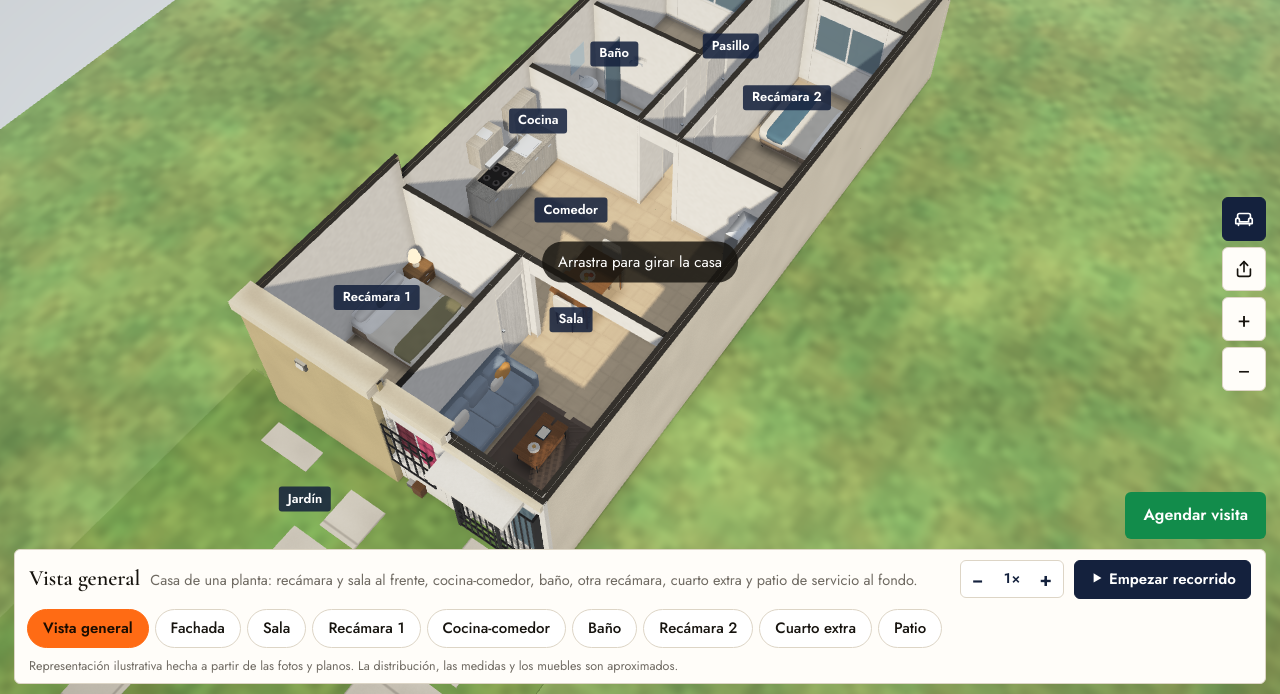
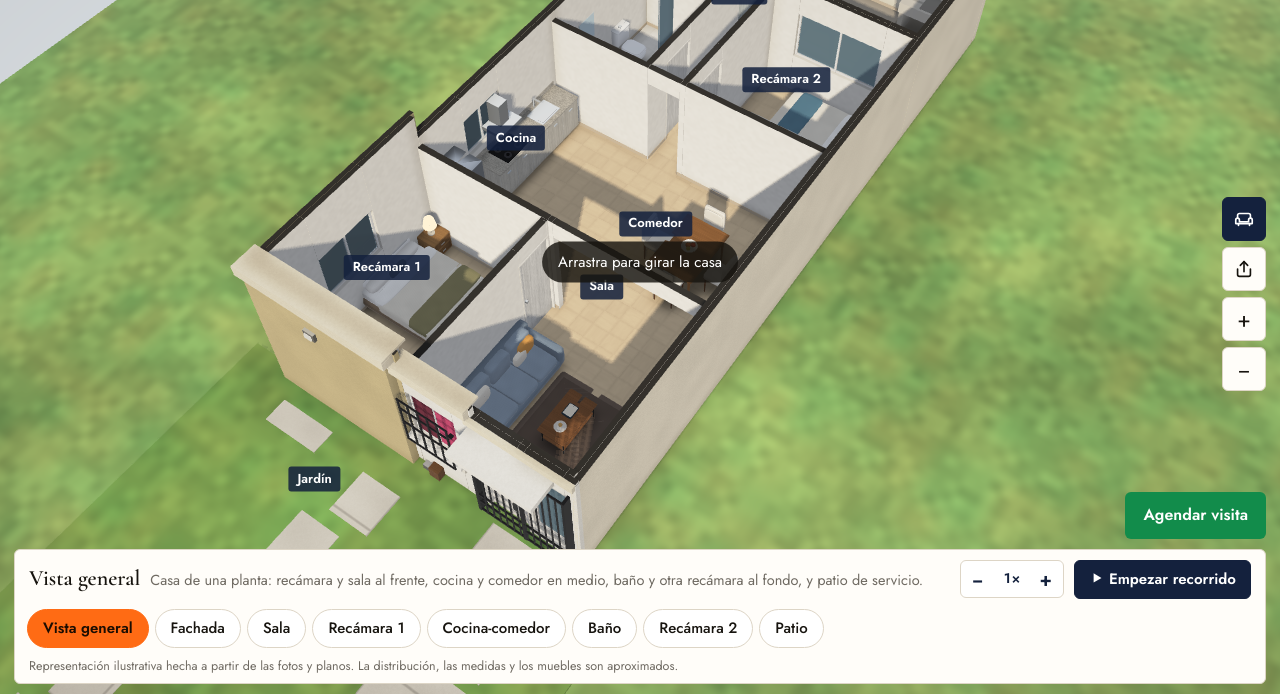
Before and after one commit to GRGROUPS/grgroup, a plain HTML site: page recorrido/GR-001/index.html in a window 1280 px wide. Shown: the part 106-800 px from the top of the page. Drawn offline with nearby package versions, Linux system fonts and the light colour scheme; animation ran at ten frames a second.

Commit message:
Recorrido GR-001: distribución aprobada (recámara y sala al frente, cocina-comedor, baño, pasillo y recámara al fondo, patio; sin cuarto extra)
Co-Authored-By: Claude Opus 5.5 <noreply@anthropic.com>
Claude-Session: https://claude.ai/code/session_015jASTLuN19CLpZQjjndm2Y

```diff
--- a/recorrido/GR-001/index.html
+++ b/recorrido/GR-001/index.html
@@ -61,7 +61,7 @@
 
 <script>window.TOUR_META={"code": "GR-001", "name": "Casa en Rancho San Pedro", "precio": "$1,050,000", "url": "https://grgroups.github.io/grgroup/recorrido/GR-001/", "fotos": "../../fotos/GR-001/"};</script>
 <script src="../visor.js?v=1794680191"></script>
-<script src="plan.js?v=1794680525"></script>
+<script src="plan.js?v=1794680968"></script>
 <script src="../tour.js?v=1794680191"></script>
 </body>
 </html>
--- a/recorrido/GR-001/plan.js
+++ b/recorrido/GR-001/plan.js
@@ -1,5 +1,6 @@
-/* Casa en Rancho San Pedro (una planta, ampliada hasta ocupar casi todo el terreno de 84 m²; 86 m² de construcción, dentro de privada; para remodelar).
-   No hay plano: la distribución se armó con las fotos y la ficha; medidas aproximadas. Es una distribución propuesta (la original se amplió).
+/* Casa en Rancho San Pedro (una planta, ampliada; terreno de 84 m²; dentro de privada; para remodelar).
+   No hay plano: distribución aprobada por Iñaki (14 nov 2026): recámara y sala al frente, cocina y comedor en medio,
+   baño, pasillo y recámara al fondo, patio de servicio. Medidas aproximadas.
    El visor muestra la casa limpia, con muebles básicos. Metros. x = ancho visto desde la calle, z = fondo. La calle queda en z negativo. */
 (function(){
 // fotos: fachada color crema y blanca de una planta, puerta con reja negra y ventana con reja, jardín con losas, cocina con lavatrastes y
@@ -29,11 +30,11 @@ fb.push([4.98,.98,-.27,5.05,1.18,-.24,'#3a3a3a',{mat:16}]);
 // cortinas rosas detrás de la ventana
 fb.push([2.95,1.05,-.026,3.35,2.15,-.012,'#6e2b3e',{mat:7}],[3.39,1.05,-.026,3.79,2.15,-.012,'#c04d74',{mat:7}]);
 // azotea (se oculta en la vista general, cuando se quita el techo)
-fb.push([-.09,2.7,-.09,6.09,2.82,12.49,'#bdb7ab',{mat:25}]);
+fb.push([-.09,2.7,-.09,6.09,2.82,10.69,'#bdb7ab',{mat:25}]);
 // vecinos
-fb.push([-6.6,0,0,-.09,2.9,14,'#e9e8e4',{mat:11}],[6.09,0,0,12,2.9,14,'#e9e8e4',{mat:11}]);
+fb.push([-6.6,0,0,-1.0,2.9,14,'#e9e8e4',{mat:11}],[6.09,0,0,12,2.9,14,'#e9e8e4',{mat:11}]);
 var plan={
-  sky:'#dfe4e8', center:[3,0,7], frame:'#e8e8e6', tile:.33, gloss:.4, wallOut:EXT, wallMat:14, wallIn:'#f1eee6', zoclo:'#cdbfaa',
+  sky:'#dfe4e8', center:[3,0,6], frame:'#e8e8e6', tile:.33, gloss:.4, wallOut:EXT, wallMat:14, wallIn:'#f1eee6', zoclo:'#cdbfaa',
   ground:[
     [-10,-0.09,-16,17,26,'#8fae6b',2],
     [-10,-0.06,-16,17,-8.0,'#6d6f72',0],
@@ -47,8 +48,8 @@ var plan={
     [1.15,-0.03,-4.9,1.95,-4.05,'#c9c5bc',3],[.8,-0.03,-6.0,1.6,-5.15,'#c9c5bc',3],[.45,-0.03,-7.1,1.25,-6.25,'#c9c5bc',3],
     [.2,-0.03,-1.0,1.3,-.55,'#c9c5bc',3]
   ],
-  floors:[[0,0,6,7.4,T],[0,7.4,2.7,9.6,'#e6e2da'],[0,9.6,2.7,12.4,T],[2.7,7.4,6,12.4,T],[0,12.4,6,14,'#a49c8f',3]],
-  ceilings:[[0,0,6,12.4]],
+  floors:[[0,0,6,7.4,T],[0,7.4,2.2,10.6,'#e6e2da'],[2.2,7.4,6,10.6,T],[0,10.6,6,14,'#a49c8f',3]],
+  ceilings:[[0,0,6,10.6]],
   walls:[
     /* fachada en tres volúmenes de distinta altura */
     {ax:'x',c:0,from:0,to:2.8,t:.18,h:3.2,out:-1,color:BEI},
@@ -57,27 +58,25 @@ var plan={
     {ax:'x',c:0,from:4.15,to:6,t:.18,h:2.75,out:-1,color:BLA,open:[
       {from:4.3,to:5.08,head:2.15,kind:'door',hinge:'to',ang:0,color:DOOR,mat:6},
       {from:5.2,to:5.88,sill:.35,head:2.15,kind:'window',mid:false}]},
-    {ax:'z',c:0,from:0,to:3.6,t:.18,h:3.2,color:BEI},
-    {ax:'z',c:0,from:3.6,to:14,t:.18,h:2.7},
+    /* costado izquierdo: ventana de la recámara 1 y de la cocina */
+    {ax:'z',c:0,from:0,to:3.6,t:.18,h:3.2,color:BEI,open:[{from:1.0,to:2.3,sill:1.0,head:2.1,kind:'window'}]},
+    {ax:'z',c:0,from:3.6,to:10.6,t:.18,h:2.7,open:[{from:4.7,to:5.7,sill:1.15,head:2.1,kind:'window'}]},
+    {ax:'z',c:0,from:10.6,to:14,t:.18,h:2.4},
     {ax:'z',c:6,from:0,to:14,t:.18,h:2.7},
-    /* fondo: patio de servicio */
     {ax:'x',c:14,from:0,to:6,t:.18,h:2.4},
-    /* recámara al frente (detrás del bloque crema) | sala */
+    /* recámara 1 | sala */
     {ax:'z',c:2.8,from:0,to:3.6,open:[{from:2.75,to:3.5,head:2.1,kind:'door',hinge:'to',ang:0,color:DOOR,mat:6}]},
-    /* recámara y sala | cocina-comedor */
-    {ax:'x',c:3.6,from:0,to:6,open:[{from:3.0,to:5.8,head:2.1,kind:'gap'}]},
-    /* cocina-comedor | recámaras, baño y pasillo */
-    {ax:'x',c:7.4,from:0,to:6,open:[{from:2.7,to:3.6,head:2.1,kind:'gap'}]},
-    {ax:'z',c:2.7,from:7.4,to:12.4,open:[
-      {from:8.2,to:9.0,head:2.1,kind:'door',hinge:'from',ang:0,color:DOOR,mat:6},
-      {from:9.8,to:10.6,head:2.1,kind:'door',hinge:'from',ang:0,color:DOOR,mat:6}]},
-    {ax:'z',c:3.6,from:7.4,to:12.4,open:[{from:7.9,to:8.7,head:2.1,kind:'door',hinge:'from',ang:0,color:DOOR,mat:6}]},
-    {ax:'x',c:9.6,from:0,to:2.7},
-    /* al patio: ventanas de las recámaras y puerta de cristal al final del pasillo */
-    {ax:'x',c:12.4,from:0,to:6,open:[
-      {from:.4,to:2.3,sill:1.0,head:2.1,kind:'window'},
-      {from:2.75,to:3.55,head:2.2,kind:'door',hinge:'from',ang:0,color:'#c9d0d0',mat:6},
-      {from:3.9,to:5.5,sill:1.0,head:2.1,kind:'window'}]}
+    /* recámara 1 | cocina; sala abierta al comedor */
+    {ax:'x',c:3.6,from:0,to:6,open:[{from:2.95,to:5.9,head:2.1,kind:'gap'}]},
+    /* cocina-comedor | baño, pasillo y recámara 2 */
+    {ax:'x',c:7.4,from:0,to:6,open:[{from:2.25,to:2.95,head:2.1,kind:'gap'}]},
+    {ax:'z',c:2.2,from:7.4,to:10.6,open:[{from:8.0,to:8.75,head:2.1,kind:'door',hinge:'from',ang:0,color:DOOR,mat:6}]},
+    {ax:'z',c:3.0,from:7.4,to:10.6,open:[{from:7.8,to:8.6,head:2.1,kind:'door',hinge:'from',ang:0,color:DOOR,mat:6}]},
+    /* al patio: ventanita del baño, puerta de cristal al final del pasillo y ventana de la recámara 2 */
+    {ax:'x',c:10.6,from:0,to:6,t:.18,h:2.7,open:[
+      {from:.5,to:1.5,sill:1.5,head:2.1,kind:'window',mid:false},
+      {from:2.25,to:2.95,head:2.15,kind:'door',hinge:'from',ang:0,color:'#c9d0d0',mat:6},
+      {from:3.6,to:5.4,sill:1.0,head:2.1,kind:'window'}]}
   ],
   boxes:fb,
   items:[
@@ -85,31 +84,32 @@ var plan={
     ['tv',5.92,1.7,-90,{w:1.3}],['tapete',4.5,1.7,90,{s:1,w:1.7,d:1.5,color:'#6f6259',color2:'#5f534b'}],['sofa',3.3,1.7,90,{s:1,w:1.9,color:'#7f8c99',color2:'#93a0ad'}],['mesaCentro',4.5,1.7,90,{s:1}],
     /* recámara 1, al frente */
     ['cama',.85,2.3,90,{s:1,w:1.4,manta:'#8f8a6a'}],['buro',.3,3.3,90,{s:1}],['closet',1.25,.17,0,{s:1,w:1.5}],
-    /* cocina-comedor con lavatrastes */
-    ['barra',.08,6.2,90,{len:2.2,estufa:.5,tarja:-.5,color:'#d9d4c8',mat:6,cubierta:'#bdb8ad',altos:[[-.9,-.2],[.2,.9]]}],['refri',5.92,6.8,-90],
-    ['mesa',3.3,4.8,0,{s:1,w:.9,d:1.3}],['silla',3.3,4.2,0,{s:1}],['silla',3.3,5.4,180,{s:1}],
+    /* cocina con lavatrastes */
+    ['refri',.08,4.05,90],
+    ['barra',.08,6.05,90,{len:2.4,estufa:.6,tarja:-.5,color:'#d9d4c8',mat:6,cubierta:'#bdb8ad'}],
+    /* comedor */
+    ['mesa',4.4,5.5,0,{s:1,w:.9,d:1.3}],['silla',4.4,4.85,0,{s:1}],['silla',4.4,6.15,180,{s:1}],['silla',3.75,5.5,90,{s:1}],['silla',5.05,5.5,-90,{s:1}],
     /* baño */
-    ['regadera',1.7,9.52,180,{w:.95,d:.9}],['wc',.08,8.2,90],['lavabo',.08,8.9,90],
+    ['regadera',1.7,10.52,180,{w:.95,d:.9}],['wc',.08,9.4,90],['lavabo',.08,8.4,90],
     /* recámara 2 */
-    ['cama',4.92,10.8,-90,{s:1,w:1.4,manta:'#5f7f8f'}],['buro',5.72,9.85,-90,{s:1}],
+    ['cama',4.92,9.4,-90,{s:1,w:1.4,manta:'#5f7f8f'}],['buro',5.72,10.25,-90,{s:1}],['closet',4.85,7.48,0,{s:1,w:1.5}],
     /* tinaco en la azotea */
     ['tinaco',3.2,.75,0,{y0:2.7,r:.36,h:.5,color:'#9a5c6c'}],
     /* patio de servicio */
     ['lavadero',5.0,13.85,180],['boiler',.7,13.8,0],
-    ['plafon',4.4,1.8,0],['plafon',1.4,1.8,0],['plafon',3.0,5.0,0],['plafon',1.35,8.5,0],['plafon',3.15,10.0,0],['plafon',4.8,9.9,0],['plafon',1.35,11.0,0]
+    ['plafon',4.4,1.8,0],['plafon',1.4,1.8,0],['plafon',1.4,5.5,0],['plafon',4.4,5.5,0],['plafon',1.1,9.0,0],['plafon',2.6,9.0,0],['plafon',4.5,9.0,0]
   ]
 };
 var stops=[
-  {n:'Vista general',d:'Casa de una planta: recámara y sala al frente, cocina-comedor, baño, otra recámara, cuarto extra y patio de servicio al fondo.',t:[3,.2,7],yaw:-.6,pitch:.9,dist:24,fov:.62,f:[],v:{dist:32}},
+  {n:'Vista general',d:'Casa de una planta: recámara y sala al frente, cocina y comedor en medio, baño y otra recámara al fondo, y patio de servicio.',t:[3,.2,6],yaw:-.6,pitch:.9,dist:22,fov:.62,f:[],v:{dist:30}},
   {n:'Fachada',d:'Fachada de una planta en crema y blanco, con ventana y puerta con reja, marquesina y jardín al frente con andadores de losas.',t:[3.3,1.6,0],yaw:-.18,pitch:.08,dist:10.5,fov:.72,f:[1]},
-  {n:'Sala',d:'Sala junto a la entrada, al frente de la casa.',t:[3.2,1.5,3.3],yaw:2.4,pitch:.2,dist:.01,fov:1.25,f:[]},
-  {n:'Recámara 1',d:'Recámara al frente, detrás del muro crema.',t:[2.55,1.5,3.35],yaw:-2.3,pitch:.22,dist:.01,fov:1.35,f:[]},
-  {n:'Cocina-comedor',d:'Cocina con lavatrastes y comedor, abiertos a la sala.',t:[5.2,1.5,4.0],yaw:-1.09,pitch:.28,dist:.01,fov:1.35,f:[2]},
-  {n:'Baño',d:'Baño completo con regadera, WC y lavabo.',t:[2.3,1.6,7.6],yaw:-.31,pitch:.4,dist:.01,fov:1.45,f:[4,5]},
-  {n:'Recámara 2',d:'Recámara al fondo, con ventana al patio.',t:[3.9,1.5,7.7],yaw:.31,pitch:.22,dist:.01,fov:1.35,f:[3]},
-  {n:'Cuarto extra',d:'Cuarto al fondo, parte de la ampliación.',t:[2.4,1.5,9.8],yaw:-.75,pitch:.22,dist:.01,fov:1.35,f:[]},
-  {n:'Patio',d:'Patio de servicio al fondo, con zona de lavado.',t:[.7,1.5,12.6],yaw:1.35,pitch:.2,dist:.01,fov:1.3,f:[]}
+  {n:'Sala',d:'Sala junto a la entrada, abierta al comedor.',t:[3.2,1.5,3.3],yaw:2.4,pitch:.2,dist:.01,fov:1.25,f:[]},
+  {n:'Recámara 1',d:'Recámara al frente, detrás del muro crema, con clóset.',t:[2.55,1.5,3.35],yaw:-2.3,pitch:.22,dist:.01,fov:1.35,f:[]},
+  {n:'Cocina-comedor',d:'Cocina con lavatrastes abierta al comedor.',t:[5.5,1.5,3.9],yaw:-1.03,pitch:.28,dist:.01,fov:1.35,f:[2]},
+  {n:'Baño',d:'Baño completo con regadera, WC y lavabo.',t:[2.0,1.6,8.4],yaw:-1.0,pitch:.4,dist:.01,fov:1.45,f:[4,5]},
+  {n:'Recámara 2',d:'Recámara al fondo, con clóset y ventana al patio.',t:[3.3,1.5,8.0],yaw:1.0,pitch:.22,dist:.01,fov:1.35,f:[3]},
+  {n:'Patio',d:'Patio de servicio al fondo, con zona de lavado.',t:[2.6,1.5,11.0],yaw:.5,pitch:.2,dist:.01,fov:1.3,f:[]}
 ];
-var rooms=[['Recámara 1',1.4,1.4],['Sala',4.4,2.9],['Comedor',3.0,4.8],['Cocina',1.2,6.2],['Baño',1.35,8.5],['Pasillo',3.15,10.0],['Recámara 2',4.8,9.4],['Cuarto extra',1.35,11.0],['Patio',3.0,13.2],['Jardín',3.0,-2.0]];
+var rooms=[['Recámara 1',1.4,1.3],['Sala',4.4,2.9],['Cocina',1.4,4.6],['Comedor',4.4,4.4],['Baño',1.1,9.9],['Pasillo',2.6,9.9],['Recámara 2',4.5,8.4],['Patio',3.0,12.5],['Jardín',3.0,-2.0]];
 window.TOUR={levels:[{n:'Casa',plan:plan,rooms:rooms}],stops:stops};
 })();
```
